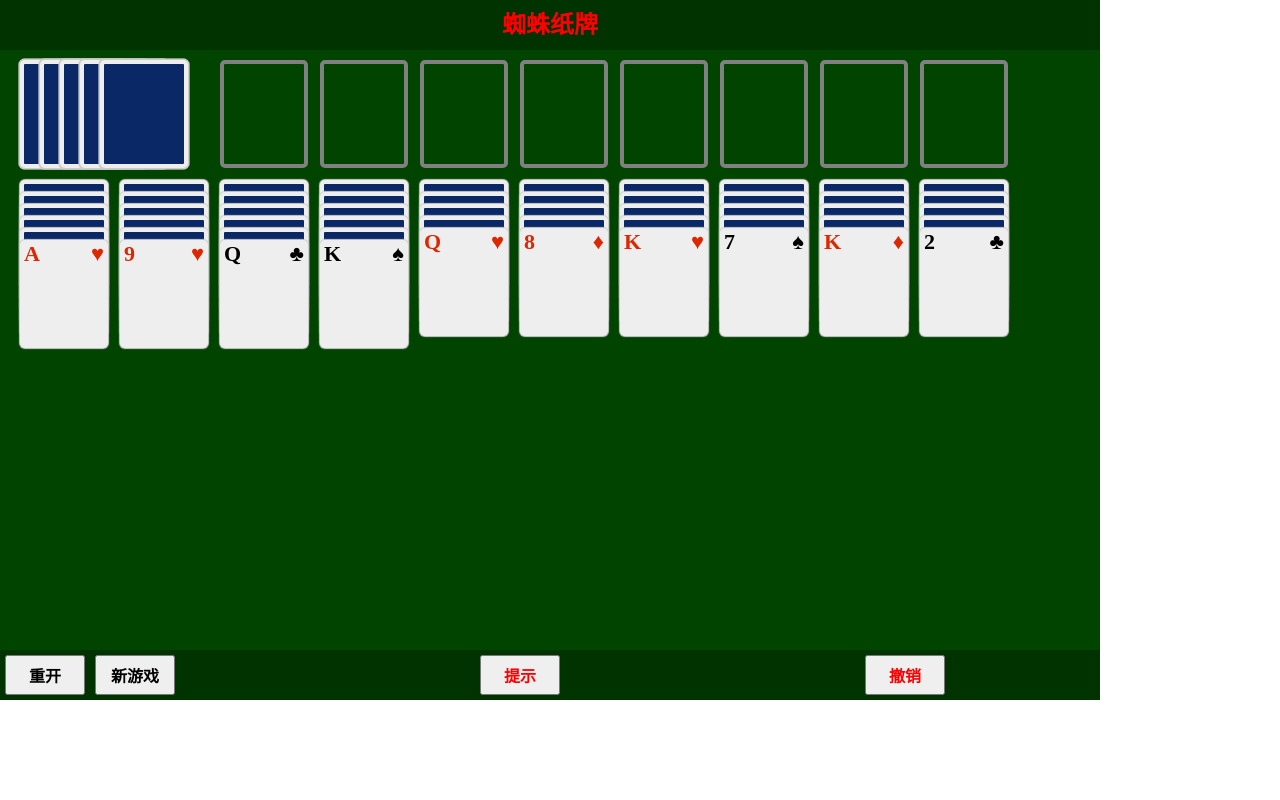
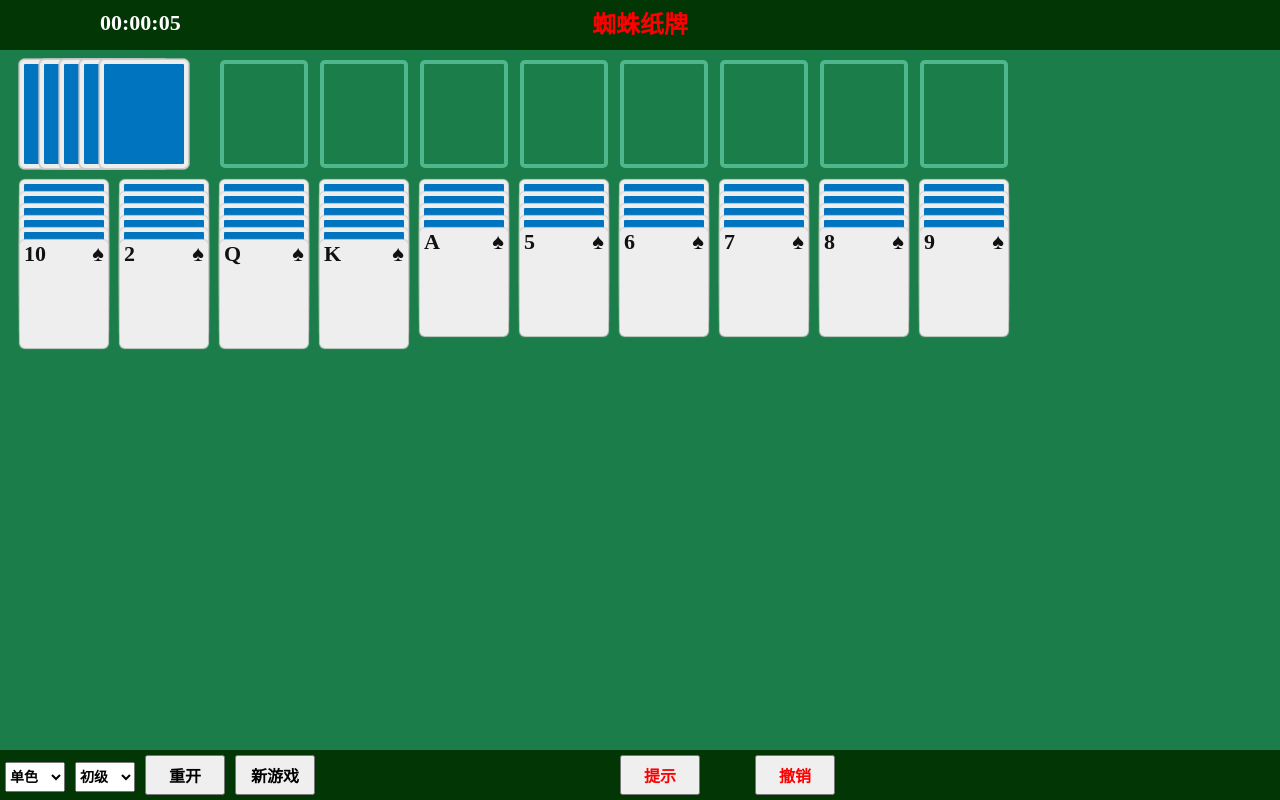
Before and after one commit to little-jade/spider-solitaire, a plain HTML site: page index.html in a window 1280 px wide. Drawn offline with Linux system fonts and the light colour scheme.

Commit message:
完善排名，难度选择，央视

```diff
--- a/index.js
+++ b/index.js
@@ -203,21 +203,61 @@ class Game{
             click: elt("audio", {src: "sound/click.wav"}),
             deal: elt("audio", {src: "sound/deal.wav"})
         };
+        this.colorN = 1;
+        this.degree = 1;
+        this.time = 0;
         this.init();
     }
     init() {
         let buttons = [
             {text: "重开", class: "button", fuc: () => {this.restart();}},
-            {text: "新游戏", class: "button", fuc: () => {this.clear(); this.start(getPlan(2, 10))}},
-            {text: "提示", class: "button button_revoke", fuc: () => {this.tip();}},
+            {text: "新游戏", class: "button", fuc: () => {this.nextLevel();}},
+            {text: "提示", class: "button button_tip", fuc: () => {this.tip();}},
             {text: "撤销", class: "button button_revoke", fuc: () => {this.playAudio("click");this.revoke();}},
         ].map( item => {
             let b = elt("button", {class:item.class}, [item.text]);
             b.onclick = item.fuc;
             return b;
         });
+        let selects = [
+            {class: "select", lebal: "花色种类", fc: (e) => {
+                this.colorN = e.target.selectedIndex + 1;
 
-        document.querySelector(".floor").append(...buttons);
+            }, options:[
+                {value: 1, label: "单色"},
+                {value: 2, label: "双色"},
+                {value: 3, label: "三色"},
+                {value: 4, label: "四色"},
+            ]},
+            {class: "select", lebal: "选择难度", fc: (e) => {
+                this.degree = e.target.selectedIndex + 1;
+            },  options:[
+                {value: 1, label: "初级"},
+                {value: 2, label: "中级"},
+                {value: 3, label: "高级"},
+            ]}
+        ].map(item => {
+            let s = elt("select", {class: item.class}, item.options.map(option => elt("option", {value: option.value}, [option.label])));
+            s.onchange = item.fc;
+            return s;
+        });
+
+        document.querySelector(".floor").append(...selects, ...buttons);
+        let timer = elt("span", {class: "timer"});
+        setInterval(() => {
+            let time = Date.now() - this.time;
+            let s = time / 1000;
+            let m = s / 60;
+            let h = m / 60;
+            let text = [
+                (h).toFixed(),
+                (m % 60).toFixed(),
+                (s % 60).toFixed(),
+            ].map(item => item >= 10 ? item : "0" + item).join(":")
+            timer.textContent = text;
+            this.timeText = text;
+        }, 500);
+        document.querySelector(".header").prepend(timer);
     }
     playAudio(type) {
         this.audio[type].play();
@@ -248,15 +288,21 @@ class Game{
         });
         this.source.in(this.cards);
         this.deal(54);
+        this.time = Date.now();
     }
     deal(n) {
         this.playAudio("deal");
         this.source.outN(n).forEach( (card, i) => {
             setTimeout(() => {
                 if(i > n - 11) card.turn(true);
-                this.works[i % 10].in(card);
+                let container = this.works[i % 10];
+                container.in(card);
+                if(container.isCompleted){
+                    this.complete(container);
+                }
             }, 0);
         });
+
     }
     mousedown(card, downEvent) {
         if(!card.isActive) return;
@@ -305,6 +351,10 @@ class Game{
         card.container.out(card);
         container.in(card);
         if(container.isCompleted){
+            this.complete(container);
+        }
+    }
+    complete(container) {
         setTimeout(() => {
             this.playAudio("deal");
             let tomb = this.tombs.find(item => item.cards.length == 0);
@@ -315,8 +365,32 @@ class Game{
                     tomb.in(lastCard);
                 }, 10 * i);
             }
+            if(this.tombs[this.tombs.length - 1] == tomb){
+                setTimeout(() => {
+                    let [score, rank] = this.saveScore();
+                    alert(`恭喜通关！用时：${score.useTime}。操作：${score.step}步。同等级游戏排名：${rank}`);
+                    this.nextLevel();
                 }, 500);
             }
+        }, 500);
+
+    }
+    saveScore() {
+        let gameScore = JSON.parse(localStorage.getItem("gameScore")) ?? {};
+        let key = [this.colorN , this.degree].join("-");
+        let scores = gameScore[key] ?? [];
+        let score = {
+            type: key,
+            time: Date.now(),
+            useMs: Date.now() - this.time,
+            useTime: this.timeText,
+            step: this.history.length};
+        scores.push(score);
+        gameScore[key] = scores;
+        localStorage.setItem("gameScore",JSON.stringify(gameScore));
+        let rank = scores.sort((a, b) => a.useMs - b.useMs).indexOf(score) + 1;
+        console.log(gameScore);
+        return [score, rank];
     }
     saveState() {
         let state = this.cards.sort().map(card => {
@@ -370,6 +444,10 @@ class Game{
         this.clear();
         this.start(this.plan)
     }
+    nextLevel() {
+        this.clear();
+        this.start(getPlan(this.colorN, this.degree));
+    }
 }
 
 function runGame(colors = 1, degree = 1) {
@@ -388,7 +466,8 @@ function getPlan(colors = 1, degree = 1) {
     return levelData;
 }
 function shuffle(levelData, degree) {
-    for(i = 0; i < degree * 10; i ++){
+    let n = Math.pow(10, degree);
+    for(i = 0; i < n; i ++){
         let a = Math.floor(Math.random() * 1000) % levelData.length;
         let b = Math.floor(Math.random() * 1000) % levelData.length;
 
@@ -408,4 +487,4 @@ function elt(name, attribute, children) {
     })
     return el;
 }
-runGame(4, 10);
+runGame();
--- a/less.css
+++ b/less.css
@@ -1,19 +1,20 @@
 :root {
-    --app-height: 700px;
-    --app-width: 1100px;
+    --app-height: 100vh;
+    --app-width: 100%;
     --heider-height: 50px;
     --floor-height: 50px;
     --body-height: 600px;
     --card-width: 90px;
     --card-height: 100px;
 
-    --app-bg-color: #040;
-    --card-bg-color:#08f;
+    --app-bg-color: #1B7D4A;
+    --header-bg-color: #023705;
+    --card-bg-color:#0074BF;
 
-    --card-color0: #000;
-    --card-color1:#f00;
-    --card-color2:#f80;
-    --card-color3:#00f;
+    --container-color: #4EB88C;
+
+    --card-color0: #111111;
+    --card-color1:#D4173A;
 
 }
 body,h2 {
@@ -22,11 +23,21 @@ body,h2 {
 .app {
     width: var(--app-width);
     height: var(--app-height);
-    background-color: #040;
+    background-color: var(--app-bg-color);
+    display: flex;
+    flex-direction: column;
 }
 .header,.floor {
     height: 50px;
-    background-color: #030;
+    background-color: var(--header-bg-color);
+}
+.timer {
+    position: absolute;
+    left: 100px;
+    top: 10px;
+    color: white;
+    font-weight: 700;
+    font-size: 22px;
 }
 .title {
     color: red;
@@ -34,24 +45,9 @@ body,h2 {
     line-height: 50px;
 }
 .main {
-    height: 600px;
+    flex-grow: 1;
 }
 
-.card-slot {
-    width: 80px;
-    height: 100px;
-    border-radius: 5px;
-    border: 4px solid #eee;
-}
-.card-slot_source {
-    color:#000
-}
-.card-slot_work {
-    color:#000
-}
-.card-slot_source {
-    color:#000
-}
 .card {
     position: absolute;
     width: 80px;
@@ -74,10 +70,10 @@ body,h2 {
     transition: top 0s, left 0s;
 }
 .color_0, .color_2 {
-    color: #000;
+    color: var(--card-color0);
 }
 .color_1, .color_3 {
-    color: #DD2700;
+    color: var(--card-color1);
 }
 .color_0::after {
     content: "\2660";
@@ -97,7 +93,7 @@ body,h2 {
 }
 
 .card_back {
-    background-color: rgb(11, 40, 102);
+    background-color: var(--card-bg-color);
     line-height: 0px;
     font-size: 0px;
 }
@@ -112,11 +108,10 @@ body,h2 {
     width: 80px;
     height: 100px;
     border-radius: 5px;
-    border: 4px solid gray;
+    border: 4px solid var(--container-color);
 }
 .container_source {
-    border-color: gray;
-
+    border-color: var(--container-color);
 }
 .button {
     width: 80px;
@@ -126,10 +121,17 @@ body,h2 {
     font-size: 16px;
 }
 .button_revoke {
+    margin-left: 50px;
+    color: red;
+}
+.button_tip {
     margin-left: 300px;
     color: red;
 }
-.button_revoke {
-    margin-left: 300px;
-    color: red;
+.select {
+    width: 60px;
+    height: 30px;
+    margin: 5px;
+    font-weight: bold;
+    font-size: 14px;
 }
```
Lines whose indentation alone changed are shown as unchanged.
